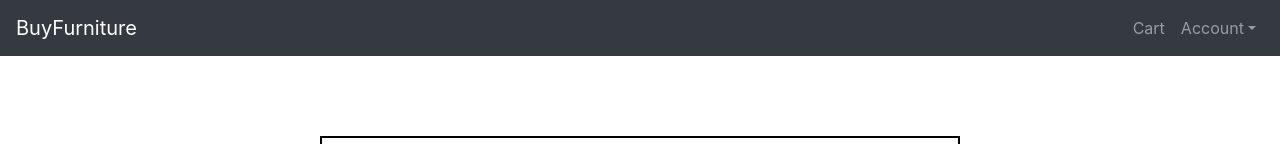
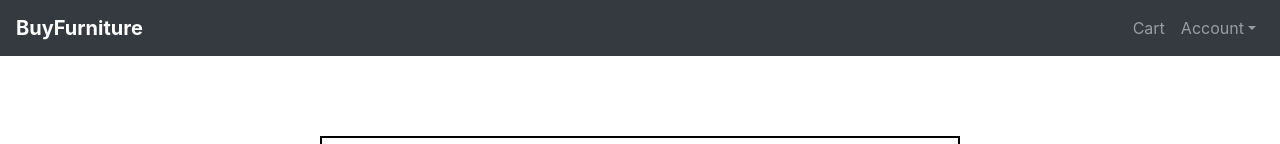
Before and after one commit to av-2599/e-commerce-Website, a React (Create React App) app in the folder Project/frontend/: page / in a window 1280 px wide. Shown: the top 144 px of the page. Built offline with nearby package versions, Linux system fonts and the light colour scheme.

Commit message:
Navbar update

```diff
--- a/Project/frontend/src/components/navbar/navbar.jsx
+++ b/Project/frontend/src/components/navbar/navbar.jsx
@@ -11,13 +11,14 @@ import {
     DropdownItem,
   } from 'reactstrap';
 
+import classes from './navbar.module.css';
 
 export const NavBar = () => {
 
     return(
         <div>
             <Navbar color="dark" dark expand="md" fixed="top">
-                <NavbarBrand href="/">BuyFurniture</NavbarBrand>
+                <NavbarBrand href="/"><strong>BuyFurniture</strong></NavbarBrand>
                 <Nav className="mr-auto" navbar>
                  {/* TODO Search Bar. */}
                 </Nav>
```
Also changed, not shown: Project/frontend/src/components/navbar/navbar.module.css (added).
